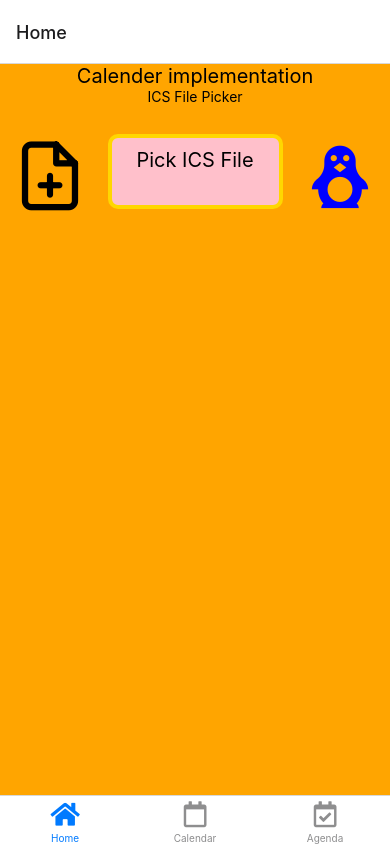
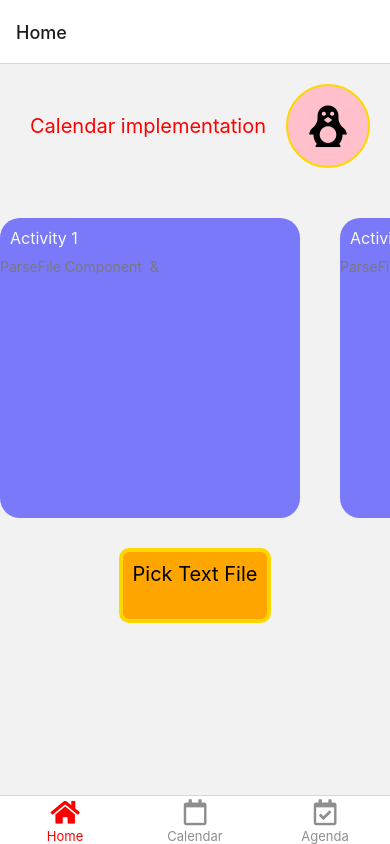
Before and after one commit to anderja2000/ZenTask, a React Native app: screen /Home in a window 390 px wide. Built offline with nearby package versions, Linux system fonts and the light colour scheme.

Commit message:
Pick text file under construction

```diff
--- a/App.js
+++ b/App.js
@@ -1,67 +1,77 @@
-import { StatusBar } from 'expo-status-bar';
-import {CLIENT_ID, REDIRECT_URL, CALENDAR_AUTH,AUTH_ENDPOINT, TOKEN_ENDPOINT } from '@env'
-import { SafeAreaView, StyleSheet, Text, View } from 'react-native';
+import { createBottomTabNavigator } from '@react-navigation/bottom-tabs';
+import { createNativeStackNavigator } from '@react-navigation/native-stack';
+import { NavigationContainer } from '@react-navigation/native';
 import { FontAwesome5 } from '@expo/vector-icons';
-import { createBottomTabNavigator } from '@react-navigation/bottom-tabs';
-import { NavigationContainer } from '@react-navigation/native';
-import { GoogleOAuthProvider } from '@react-oauth/google';
 import HomeScreen from './Components/HomeScreen';
 import CalendarPage from './Components/CalendarPage';
 import ToDo from './Components/ToDo';
-import { AppRegistry } from 'react-native';
+import Profile from './Components/Profile';
+import FileContext from './Components/FileContext';
+import { useState } from 'react';
 
 const Tabs = createBottomTabNavigator();
-
-console.log('clientId ', CLIENT_ID);
-console.log('Token  ', TOKEN_ENDPOINT);
+const Stack = createNativeStackNavigator();
 
 export default function App() {
+  const [fileUri, setFileUri] = useState(null);
+  const [fileType, setFileType] = useState(null);
   return (
+    <FileContext.Provider value={{ fileUri, setFileUri,fileType, setFileType }}>
+      <NavigationContainer>
+        <Stack.Navigator>
+          <Stack.Screen
+            name="MainTabs"
+            component={MainTabs}
+            options={{ headerShown: false }}
+          />
+          <Stack.Screen name="Profile" component={Profile} />
+        </Stack.Navigator>
+      </NavigationContainer>
+    </FileContext.Provider>
+  );
+}
 
-      <SafeAreaView style={{
-        flex: 1
-      }}
+function MainTabs() {
+  return (
+    <Tabs.Navigator
+      initialRouteName="Home"
       tabBarOptions={{
         activeTintColor: 'red',
         labelStyle: {
           fontSize: 13,
         },
-        }}>
-        <NavigationContainer
-          initialRouteName="Home"
-          activeColor="red"
+      }}
     >
-          <Tabs.Navigator initialRouteName='Home'>
-            <Tabs.Screen name='Home' component={HomeScreen} options={{
-              tabBarLabel: "Home",
+      <Tabs.Screen
+        name="Home"
+        component={HomeScreen}
+        options={{
+          tabBarLabel: 'Home',
           tabBarIcon: ({ color }) => (
             <FontAwesome5 name="home" size={26} color={color} />
           ),
-            }} />
-            <Tabs.Screen name='Calender' component={CalendarPage} options={{
-              tabBarLabel: "Calendar",
+        }}
+      />
+      <Tabs.Screen
+        name="Calender"
+        component={CalendarPage}
+        options={{
+          tabBarLabel: 'Calendar',
           tabBarIcon: ({ color }) => (
             <FontAwesome5 name="calendar" size={26} color={color} />
           ),
-            }} />
-            <Tabs.Screen name='Checklist' component={ToDo} options={{
-              tabBarLabel: "Agenda",
+        }}
+      />
+      <Tabs.Screen
+        name="Checklist"
+        component={ToDo}
+        options={{
+          tabBarLabel: 'Agenda',
           tabBarIcon: ({ color }) => (
             <FontAwesome5 name="calendar-check" size={26} color={color} />
           ),
-            }} />
+        }}
+      />
     </Tabs.Navigator>
-        </NavigationContainer>
-      </SafeAreaView>
-
   );
 }
-
-const styles = StyleSheet.create({
-  container: {
-    flex: 1,
-    backgroundColor: '#fff',
-    alignItems: 'center',
-    justifyContent: 'center',
-  },
-});
--- /dev/null
+++ b/Components/FileContext.js
@@ -0,0 +1,3 @@
+import { createContext } from "react";
+const FileContext = createContext();
+export default FileContext;
--- a/Components/FilePicker.js
+++ b/Components/FilePicker.js
@@ -1,80 +1,76 @@
-import React, { useState } from 'react';
-import { View, Text, TouchableOpacity, StyleSheet } from 'react-native';
+import React, { useState, useContext, useEffect } from 'react';
+import { View, Text, TouchableOpacity, StyleSheet, Image } from 'react-native';
 import * as DocumentPicker from 'expo-document-picker';
 import { Feather } from '@expo/vector-icons';
 import { MaterialCommunityIcons } from '@expo/vector-icons';
+import FileContext from './FileContext';
 
-export default function IcsFilePicker() {
-    const [icsData, setIcsData] = useState(null);
 
-    async function PickIcsFile() {
+export default function FilePicker({ acceptedTypes }) {
+
+    const { setFileUri, setFileType} = useContext(FileContext);
+
+    async function PickFile() {
         try {
-            const result = await DocumentPicker.getDocumentAsync({ type: 'text/calendar' });
+            const result = await DocumentPicker.getDocumentAsync({ type: acceptedTypes });
+            // console.log(result);
+            let assets = result.assets;
+            let uri;
+            assets.forEach((item) => {
+                // console.log(`name of file: ${item.mimeType}`);
+                let name = item.name;
+                let type = item.mimeType;
+                uri = item.uri;
+                if (type.startsWith('image/')) {
+                    // console.log(`This be an image: ${name}`);
+                    // console.log(`Image uri: ${uri}`);
+                    setFileType(type);
+                    setFileUri(uri); // Update fileUri in the context
+                } else if (type.startsWith('text/') || type === 'application/pdf' || type === 'application/msword' || type === 'application/vnd.openxmlformats-officedocument.wordprocessingml.document' || type === "application/*") {
+                    // console.log(`uri: ${uri} `);
+                    // console.log(`type: ${type} `);
+                    // console.log(`name: ${name} `);
+                    setFileUri(uri);
+                    setFileType(type);
+                }
+            });
 
-            if (result.type === 'success') {
-                const { uri } = result;
-                const response = await fetch(uri);
-                const icsContent = await response.text();
-
-                // Parse the ICS content using a library like ical.js or another suitable library
-                // You can do the parsing and processing here
-
-                setIcsData(icsContent);
-            } else {
-                console.log("user cancelled file")
-            }
         } catch (err) {
-            console.error("error: ", err);
+            console.error('Error: ', err);
         }
     }
 
     return (
-        <View style={{
-            gap: 20,
-            flexDirection: 'column',
-            justifyContent: "space-between",
-            alignItems: 'center',
-        }}>
-            <Text>ICS File Picker</Text>
-            <View style={{
-                flexDirection: 'row',
-                justifyContent: 'space-between',
-                alignItems: 'center',
-            }}>
-                <Feather style={{
-                    marginTop: 10,
-                    marginRight:20,
-                }} name="file-plus" size={75} color="black" />
-                <TouchableOpacity onPress={PickIcsFile}>
-                    <Text style={styles.choose}>
-                        Pick ICS File
+        <View>
+            <View
+                style={{
+                    flexDirection: 'row',
+                    justifyContent: 'space-between',
+                }}
+            >
+                <TouchableOpacity onPress={PickFile}>
+                    <Text style={styles.choose }>
+                    Pick {acceptedTypes.startsWith('text/') || acceptedTypes == "application/*" ? 'Text' : (acceptedTypes === 'image/*' ? 'Image' : 'File')} File
                     </Text>
+
                 </TouchableOpacity>
-                <MaterialCommunityIcons style={{
-                    marginTop: 10,
-                    marginLeft: 20,
-                }} name="penguin" size={75} color="blue" />
             </View>
-            {icsData && <Text>ICS Content: {icsData}</Text>}
         </View>
-
-
     );
 }
-
 
 const styles = StyleSheet.create({
     choose: {
         textAlignVertical: 'center',
         textAlign: 'center',
         borderRadius: 10,
-        backgroundColor: 'pink',
+        backgroundColor: 'orange',
         color: 'black',
-        width: 175,
+        width: '100%', // Set width to 100% to stretch across the page
         height: 75,
         fontSize: 20,
         padding: 10,
         borderColor: 'gold',
         borderWidth: 4,
-    }
-})
+    },
+});
--- a/Components/HomeScreen.js
+++ b/Components/HomeScreen.js
@@ -1,50 +1,143 @@
-import React, {useEffect, useState} from "react";
-import { View, Text, TouchableOpacity, StyleSheet, Image } from 'react-native';
-import { CLIENT_ID, API_KEY} from '@env';
-import GoogleCalIntegration from "./GoogleCalIntegration";
-// console.log("API key", API_KEY );
-// console.log(CLIENT_ID);
+import React, { useEffect, useState, useContext } from "react";
+import { View, Text, StyleSheet, ImageBackground, TouchableOpacity, FlatList } from 'react-native';
+import { MaterialCommunityIcons } from "@expo/vector-icons";
 import FilePicker from "./FilePicker";
-
+import FileContext from "./FileContext";
+import { useNavigation } from "@react-navigation/native";
+import Profile from "./Profile";
+import ParseFile from "./ParseFile";
 export default function HomeScreen({ navigation }) {
+  const { fileUri, fileType} = useContext(FileContext);
+  const navigaton = useNavigation();
+  function handlePengiClick() {
+    console.log("penguin btn clicked");
+    navigation.navigate(Profile);
+  }
 
   return (
+    <ImageBackground
+      style={{ flex: 1 }}
+      source={{ uri: fileUri }}
+      resizeMode="cover"
+    >
+      <View style={styles.container}>
+        <View>
+          <TouchableOpacity style={styles.penguinIconContainer} onPress={handlePengiClick}>
+            <MaterialCommunityIcons
+              style={styles.penguinIcon}
+              name="penguin"
+              size={50}
+              color="black"
+            />
+          </TouchableOpacity>
+          <Text style={styles.text}>Calendar implementation</Text>
+        </View>
+        <RenderActivies />
+        <View style={styles.insertDoc}>
+          <FilePicker acceptedTypes="application/*" />
+          {fileUri && <ParseFile />}
+        </View>
+      </View>
+    </ImageBackground>
+  );
+}
 
-    // <GoogleOAuthProvider clientId="427847702764-jua29phddbt73257kb42tc560mdgh7eu.apps.googleusercontent.com">
 
+
+function Activity({ activityType }) {
+  return (
     <View style={{
-      flex: 1,
-      backgroundColor: "orange",
+      flexDirection: "row",
+      marginRight: 40,
     }}>
+      <View style={{
 
-      <Text
-        style={{
-          fontSize: 20,
-          textAlign: "center",
-          justifyContent: "center",
-          alignContent: "center",
-        }}
-      >Calender implementation</Text>
-      <FilePicker/>
+
+        marginTop: 30, backgroundColor: "blue",
+        opacity: 0.5,
+        width: 300,
+        borderRadius: 20,
+        height: 300,
+      }}>
+        <TouchableOpacity style={{
+
+          borderRadius: 20,
+          padding: 10,
+          justifyContent: 'center',
+
+        }}>
+          <Text style={{ color: 'white', fontSize: 16 }}>{activityType}</Text>
+        </TouchableOpacity>
+        <ParseFile/>
+      </View>
+
+
+
+    </View>
+  )
+}
+
+function RenderActivies() {
+  let list = [
+    "Activity 1",
+    "Activity 2",
+    "Activity 3",
+    "Activity 4",
+    "Activity 5",
+  ];
+  return (
+    <View>
+      <FlatList
+        horizontal
+        data={list}
+        renderItem={({ item }) => (
+
+          <Activity activityType={item} />
+        )}
+        keyExtractor={(item) => item}
+        style={{ marginTop: 30, gap: 40 }}
+      />
+    </View>
+
+  )
+}
 
 
 
 
-    </View>
-    // </GoogleOAuthProvider>
 
-  )
-}
 
-// const styles = StyleSheet.create({
-//   container: {
-//     flex: 1,
-//     alignItems: 'center',
-//     justifyContent: 'center',
-//   },
-//   messageContainer: {
-//     alignItems: 'center',
-//     justifyContent: 'center',
-//     marginTop: 10, // Add spacing between the TouchableOpacity and the message
-//   },
-// });
+const styles = StyleSheet.create({
+  container: {
+    flex: 1,
+    justifyContent: "top",
+    // alignItems: "center",
+  },
+  text: {
+    fontSize: 20,
+    marginTop: 50,
+    marginLeft: 30,
+    color: "red",
+    marginBottom: 20,
+  },
+  filePickers: {
+    marginTop: 20,
+    flexDirection: 'row',
+    gap: 10,
+  },
+  penguinIconContainer: {
+    position: 'absolute',
+    top: 20, // Adjust as needed
+    right: 20, // Adjust as needed
+    backgroundColor: 'pink',
+    padding: 15,
+    borderRadius: 50,
+    borderColor: 'gold',
+    borderWidth: 2,
+  },
+  penguinIcon: {},
+  insertDoc: {
+    marginTop: 30,
+    alignItems: 'center'
+  }
+});
--- /dev/null
+++ b/Components/ParseFile.js
@@ -0,0 +1,27 @@
+// ParseFile.js
+import React, { useContext, useEffect } from 'react';
+import { View, Text } from 'react-native';
+import FileContext from './FileContext';
+
+export default function ParseFile() {
+  const { fileUri, fileType } = useContext(FileContext);
+
+  // Add your parsing logic here using the fileUri
+  useEffect(() => {
+    if (fileUri && fileType) {
+      // Example: Log the fileUri when it changes
+      console.log('FileUri changed:', fileUri);
+      console.log('FileType:', fileType);
+
+      // Add your parsing logic here using the fileUri
+      // You can fetch and parse the contents of the file as needed
+    }
+  }, [fileUri, fileType]);
+
+  return (
+    <View>
+      <Text>ParseFile Component {fileType} & {fileUri}</Text>
+      {/* Add your parsed content rendering here */}
+    </View>
+  );
+}
--- a/Components/ParseIcal.js
+++ /dev/null
@@ -1,3 +0,0 @@
-import React, {useState} from "react";
-import {View , Text, TouchableOpacity} from 'react-native';
-import ICAL from 'ical';
--- /dev/null
+++ b/Components/Profile.js
@@ -0,0 +1,30 @@
+import React, { useContext } from "react";
+import { View, Text, TouchableOpacity, StyleSheet, ImageBackground } from "react-native";
+import FilePicker from "./FilePicker";
+
+import FileContext from "./FileContext";
+
+
+export default function Profile({ navigation }) {
+  const { fileUri } = useContext(FileContext);
+  return (
+
+    <ImageBackground
+      style={{ flex: 1 }}
+      source={{ uri: fileUri }}
+      resizeMode="cover"
+    >
+
+      <FilePicker acceptedTypes="image/*" />
+    </ImageBackground>
+
+  )
+
+}
+
+const styles = StyleSheet.create({
+  filePickers: {
+    marginTop: 20,
+    flexDirection: 'column',
+  },
+})
```
Also changed, not shown: assets/fonts/react-native.config.js (added, +7 -0 lines), package.json (+5 -3 lines), 1 other file (tests, documents, lock files or other folders). Lines whose indentation alone changed are shown as unchanged.
